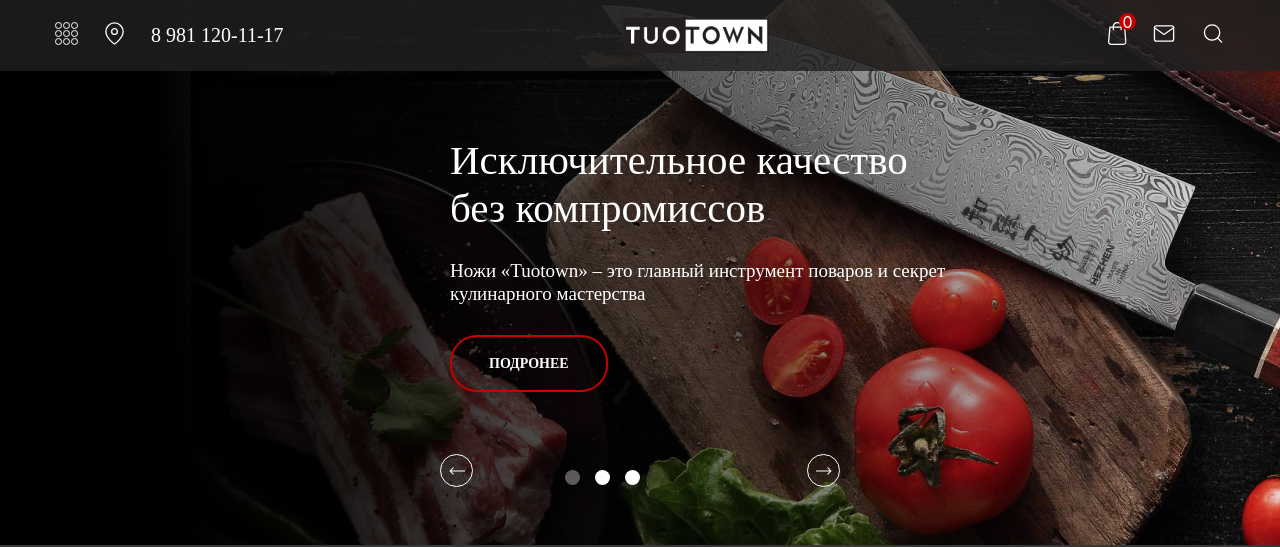
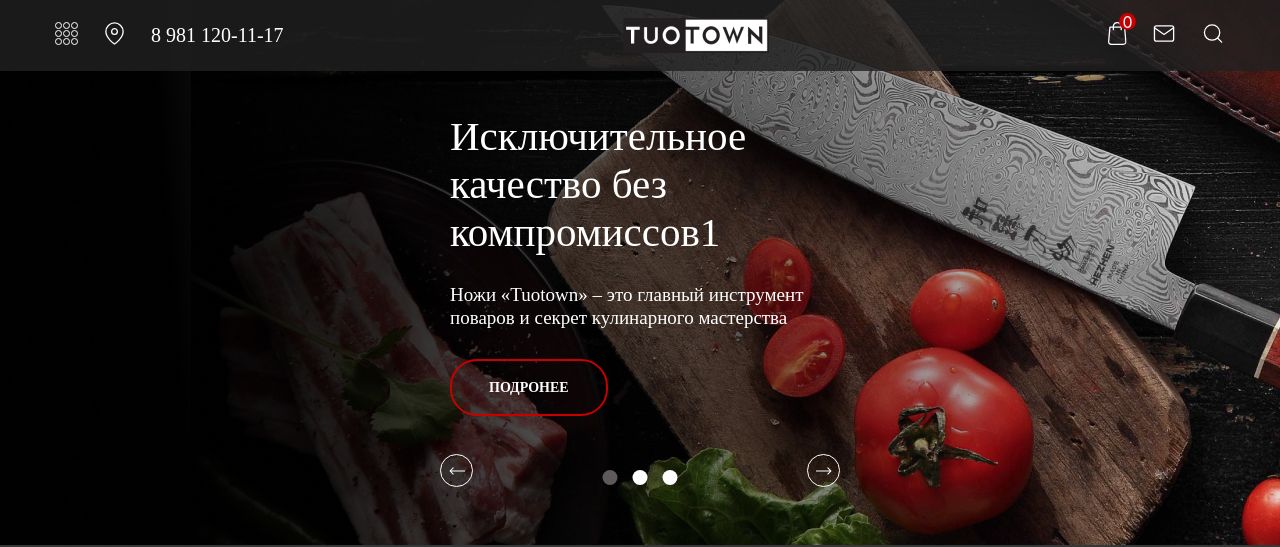
Before and after one commit to Islam-Parchiev/TuoTown, a React (Create React App) app: page / in a window 1280 px wide. Shown: the top 547 px of the page. Built offline with nearby package versions, Linux system fonts and the light colour scheme; no server answers.

Commit message:
slider-adapt-finish

```diff
--- a/src/components/Quantity/Quantity.module.scss
+++ b/src/components/Quantity/Quantity.module.scss
@@ -15,7 +15,13 @@
         text-align: left;
         background-image: url("./slide.jpg");
         &_text {
-            width: 500px;
+            max-width: 500px;
+        }
+        @include tablet {
+            padding: 0 40px;
+        }
+        @include mobile {
+            padding: 0 20px;
         }
     }
 
--- a/src/components/Quantity/Quantity.tsx
+++ b/src/components/Quantity/Quantity.tsx
@@ -22,7 +22,7 @@ const Quantity: FC = () => {
 					<div className={`${styles.quantity__slide}`}>
 						<div className={`${styles.quantity__slide_text}`}>
 							<h1 className={`${styles.quantity__title}`}>
-								Исключительное качество без компромиссов
+								Исключительное качество без компромиссов1
 							</h1>
 							<div className={`${styles.quantity__descr}`}>
 								Ножи «Tuotown» – это главный инструмент поваров и
--- a/src/components/SliderNavigation/SliderNavigation.scss
+++ b/src/components/SliderNavigation/SliderNavigation.scss
@@ -1,4 +1,5 @@
 @import "../../scss/mixins/mini";
+@import "../../scss/mixins/breakpoint";
 .SliderNavigation {
     position: absolute;
     right: 0;
@@ -8,6 +9,12 @@
     justify-content: space-between;
     padding: 0 440px;
     width: 100%;
+    @include tablet {
+        padding: 0 30px;
+    }
+    @include mobile {
+        display: none;
+    }
 }
 
 .slider-prev {
--- a/src/index.scss
+++ b/src/index.scss
@@ -83,6 +83,7 @@ code {
   bottom: 60px;
   z-index: 1000;
   display: flex;
+  transform: translateX(50%);
   gap: 15px;
 }
 
```
